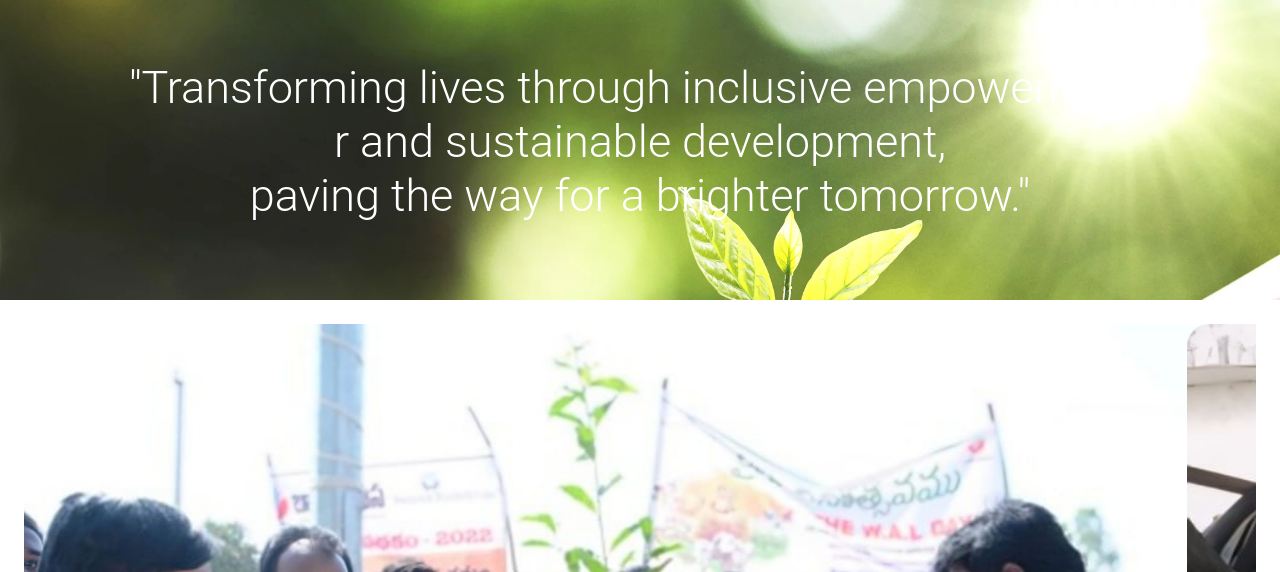
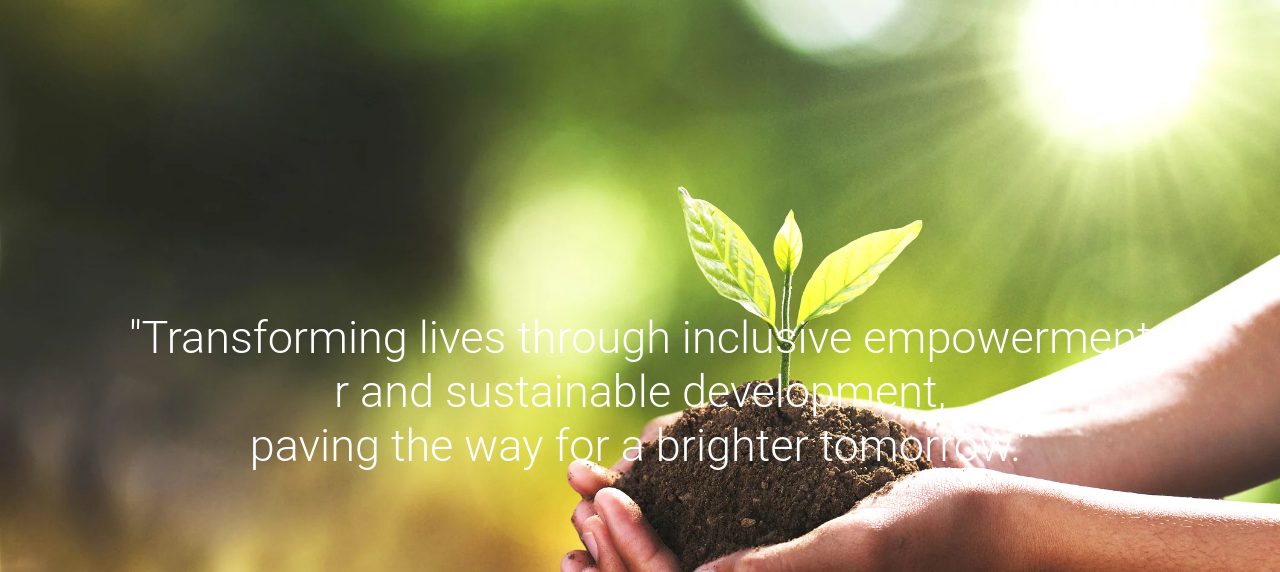
Before and after one commit to udaywebsites/NGOWEBSITE, a plain HTML site: page index.html in a window 1280 px wide. Shown: the part 228-800 px from the top of the page. Drawn offline with nearby package versions, Linux system fonts and the light colour scheme.

Commit message:
Update index.css

```diff
--- a/index.css
+++ b/index.css
@@ -223,7 +223,7 @@
 
   .banner-section-bg-container {
     background-image: url("./images/banner\ image.webp");
-    height: 300px;
+    height: 800px;
     width: 100vw;
     background-size: cover;
   }
```
